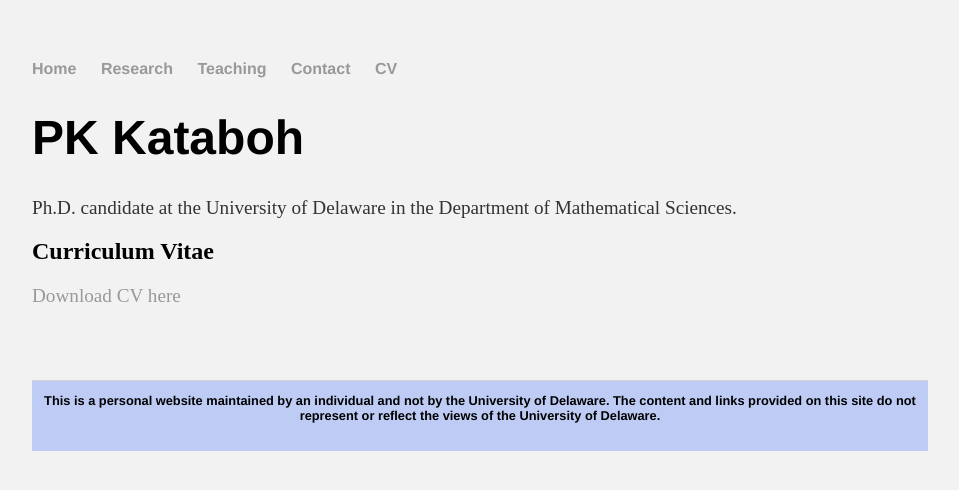
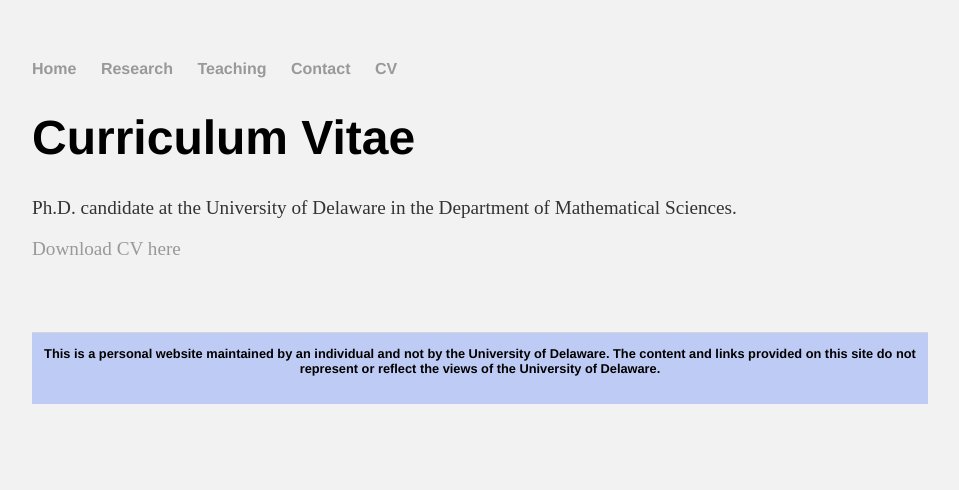
Before and after one commit to kataboh/kataboh.github.io, a Jekyll site: the page built from cv.html, in a window 1280 px wide. Shown: the top 490 px of the page, without its empty margins (160-1119 px from the left). Built offline with Jekyll 4.4.1, drawn with Linux system fonts in a browser that asks for light colours.

Commit message:
update cv

```diff
--- a/cv.html
+++ b/cv.html
@@ -3,13 +3,9 @@
 title: PK Kataboh's Homepage
 ---
 <div class="blurb">
-    <h1>PK Kataboh</h1>
+    <h1>Curriculum Vitae</h1>
     <p>Ph.D. candidate at the University of Delaware in the Department of Mathematical Sciences.</p>
-    <div class="cv">
-        <h2>Curriculum Vitae</h2>
-        <p><a href="files/cv.pdf" class="download" title="Download CV as PDF">Download CV here</a></p>
-
-    </div>
+    <p><a href="files/cv.pdf" class="download" title="Download CV as PDF">Download CV here</a></p>
 	<br>
 	<br>
 	<br>
```
